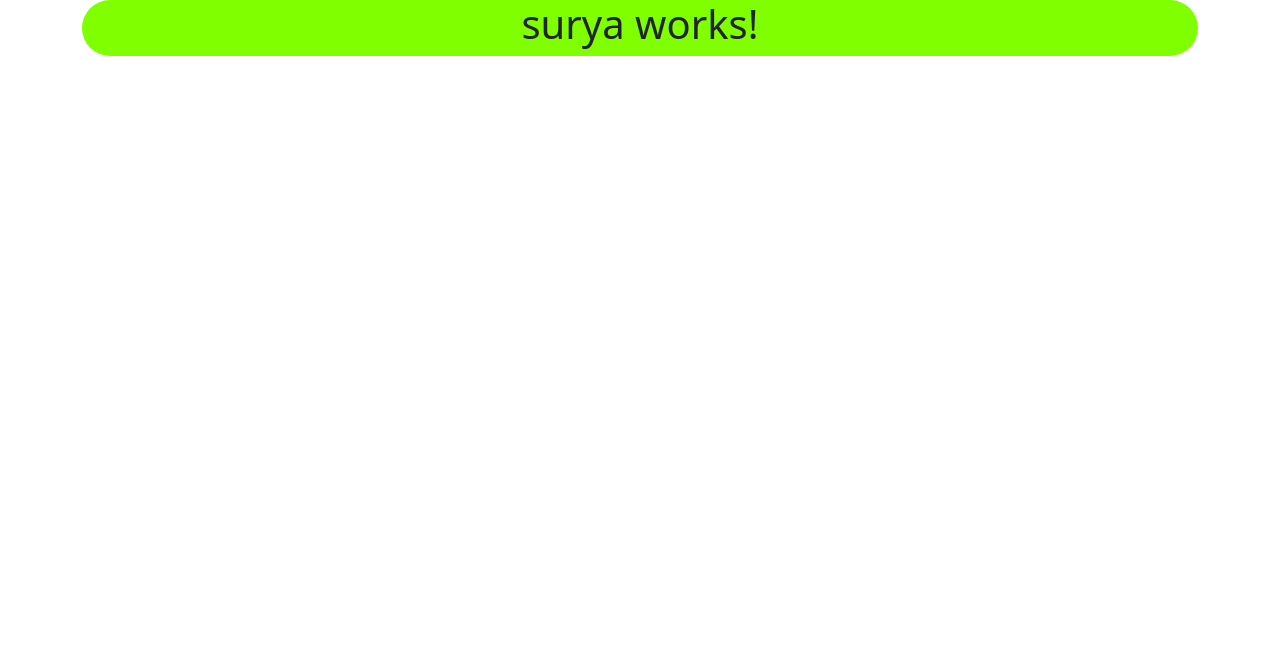
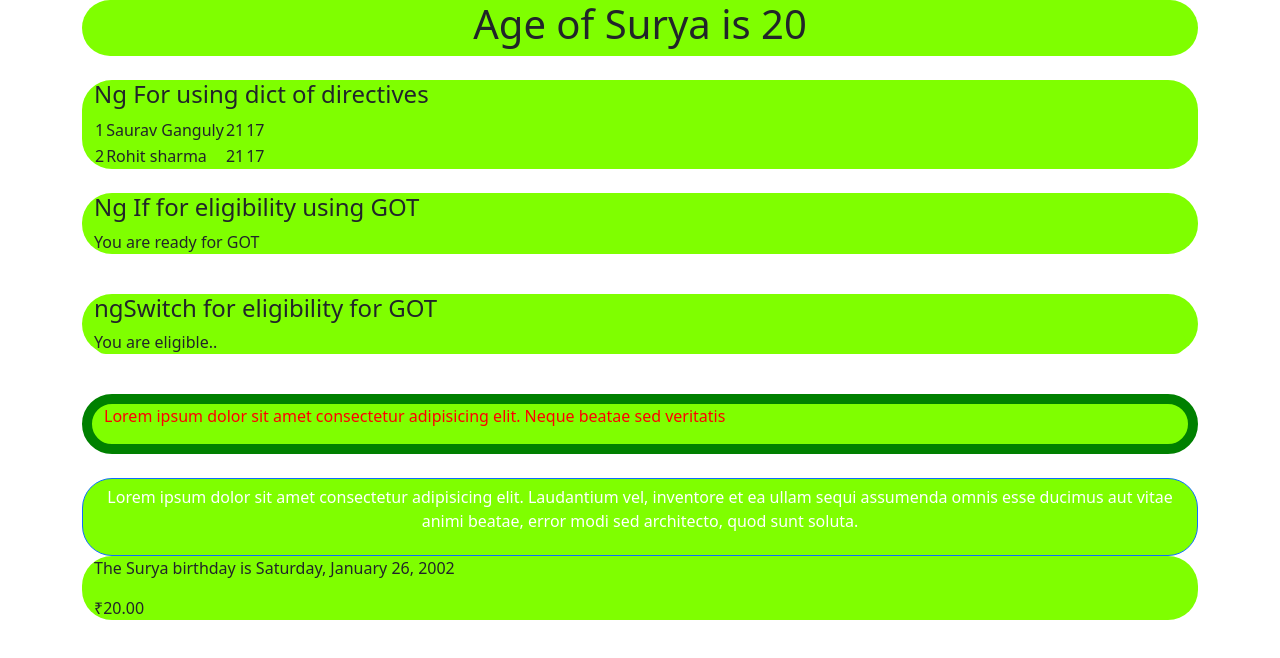
Before and after one commit to SuryaV-02/Angular-learner, an Angular app: page / in a window 1280 px wide. Shown: the top 658 px of the page. Built offline with nearby package versions, Linux system fonts and the light colour scheme.

Commit message:
Basica el spano

```diff
--- a/src/app/surya/surya.component.css
+++ b/src/app/surya/surya.component.css
@@ -1,4 +1,4 @@
-body{
+div{
     background:chartreuse;
     border-radius: 30px;
 }
--- a/src/app/surya/surya.component.html
+++ b/src/app/surya/surya.component.html
@@ -1,5 +1,42 @@
 <body>
    <div class="d-flex justify-content-center">
-    <h1>surya works!</h1>
+      <h1>Age of {{name}} is {{age}}</h1>
+   </div>
+   <br>
+   <div class="container">
+      <h4>Ng For using dict of directives</h4>
+      <tr *ngFor='let c of cricketers let i=index'>
+         <td>{{i+1}}</td>
+         <td>{{c.name}}</td>
+         <td>{{c.ODI}}</td>
+         <td>{{c.Test}}</td>
+      </tr>
+   </div>
+   <br>
+   <div class="container">
+      <h4>Ng If for eligibility using GOT</h4>
+      <p *ngIf="age>18">You are ready for GOT</p>
+   </div>
+   <br>
+   <div class="container">
+      <h4>ngSwitch for eligibility for GOT</h4>
+      <div [ngSwitch]="age">
+         <p *ngSwitchCase="10">paapa</p>
+         <p *ngSwitchCase="20">You are eligible..</p>
+         <p *ngSwitchDefault>No Age</p>
+      </div>
+   </div>
+   <br>
+   <div class="container" [ngStyle]="{'color':cname,'font-weight':fweight,'border':bstyle}">
+      <p>Lorem ipsum dolor sit amet consectetur adipisicing elit. Neque beatae sed veritatis</p>
+   </div>
+   <br>
+   <div [ngClass]="[container_type]">
+      <p>Lorem ipsum dolor sit amet consectetur adipisicing elit. Laudantium vel, inventore et ea ullam sequi assumenda omnis esse ducimus aut vitae animi beatae, error modi sed architecto, quod sunt soluta.</p>
+   </div>
+   <br>
+   <div class="container">
+      <p>The {{name}} birthday is {{ birthday | date:"fullDate" }} </p>
+      <p>{{age | currency:'INR'}}</p>
    </div>
 </body>
--- a/src/app/surya/surya.component.ts
+++ b/src/app/surya/surya.component.ts
@@ -6,10 +6,24 @@ import { Component, OnInit } from '@angular/core';
   styleUrls: ['./surya.component.css']
 })
 export class SuryaComponent implements OnInit {
-
   constructor() { }
-
   ngOnInit(): void {
   }
-
+  // should not placed inside ngOnInit()!!
+  name = 'Surya';
+  age = 20;
+  cname = "red";
+  fweight = "italic";
+  bstyle = "10px solid green";
+  birthday = new Date(2002, 0, 26);
+  container_type = 'btn btn-primary'
+  cricketers = [{
+    name: 'Saurav Ganguly',
+    ODI: "21",
+    Test: "17"
+  }, {
+    name: 'Rohit sharma',
+    ODI: "21",
+    Test: "17"
+  },];
 }
```
